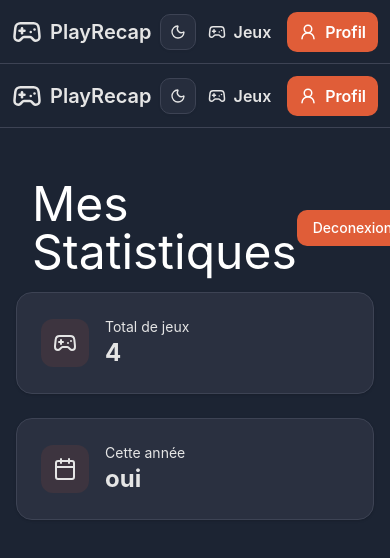
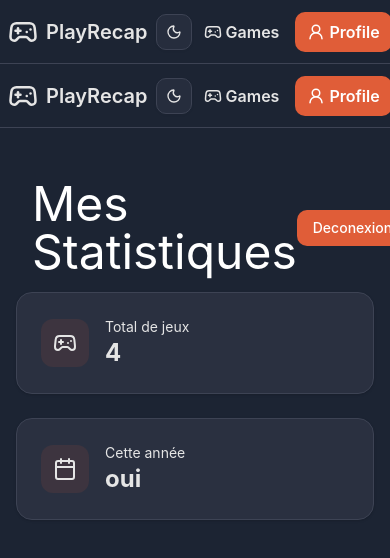
Before and after one commit to TeamCDA/Playrecap, a React (Vite) app: page /profile in a window 390 px wide. Shown: the top 558 px of the page. Built offline with nearby package versions, Linux system fonts and the light colour scheme; no server answers.

Commit message:
update navbar responsive + color & translate navlink

```diff
--- a/src/components/layout/CustomNavbar.tsx
+++ b/src/components/layout/CustomNavbar.tsx
@@ -1,13 +1,15 @@
 import { Gamepad2, User2 } from "lucide-react";
 import { NavLink } from "react-router-dom";
 import { ModeToggle } from "../mode-toggle";
+import { useTranslation } from "react-i18next";
 
 const CustomNavbar = () => {
+  const { t } = useTranslation();
 
   return (
     <div className="bg-muted">
       <nav className="h-16 bg-background border-b">
-        <div className="h-full flex items-center justify-between max-w-7xl mx-auto px-3 sm:px-6 lg:px-8">
+        <div className="h-full flex items-center justify-between max-w-7xl mx-auto px-2 sm:px-6 lg:px-8">
           {/* Logo */}
           <div className="flex items-center gap-2 justify-center">
             <Gamepad2 size={30} />
@@ -20,29 +22,29 @@ const CustomNavbar = () => {
             <NavLink
               to="/home"
               className={({ isActive }) =>
-                `font-semibold flex items-center gap-2 px-3 py-2 rounded-md transition-colors ${
+                `font-semibold flex items-center gap-2 max-sm:gap-1 px-3 py-2 rounded-md transition-colors ${
                   isActive
-                    ? "bg-primary text-white hover:bg-orange-600"
+                    ? "bg-primary text-white hover:bg-primary/90"
                     : "hover:bg-accent"
                 }`
               }
             >
               <Gamepad2 size={18} />
-              <p>Jeux</p>
+              <p className="">{t("NAVBAR.GAMES")}</p>
             </NavLink>
 
             <NavLink
               to="/profile"
               className={({ isActive }) =>
-                `font-semibold flex items-center gap-2 px-3 py-2 rounded-md transition-colors ${
+                `font-semibold flex items-center gap-2 max-sm:gap-1 px-3 py-2 rounded-md transition-colors ${
                   isActive
-                    ? "bg-primary text-white hover:bg-orange-600"
+                    ? "bg-primary text-white hover:bg-primary/90"
                     : "hover:bg-accent"
                 }`
               }
             >
               <User2 size={18} />
-              <p>Profil</p>
+              <p className="">{t("NAVBAR.PROFILE")}</p>
             </NavLink>
           </div>
         </div>
--- a/src/i18n/en.json
+++ b/src/i18n/en.json
@@ -15,5 +15,9 @@
     }
   },
   "LOADING": "Loading",
+  "NAVBAR": {
+    "GAMES": "Games",
+    "PROFILE": "Profile"
+  },
   "TEST": "english test"
 }
--- a/src/i18n/fr.json
+++ b/src/i18n/fr.json
@@ -15,5 +15,9 @@
     }
   },
   "LOADING": "Chargement",
+  "NAVBAR": {
+    "GAMES": "Jeux",
+    "PROFILE": "Profil"
+  },
   "TEST": "test français"
 }
```
